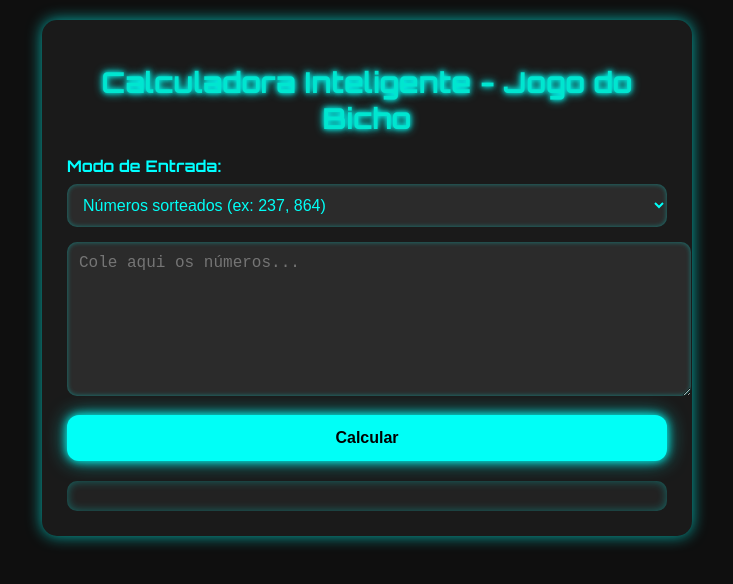
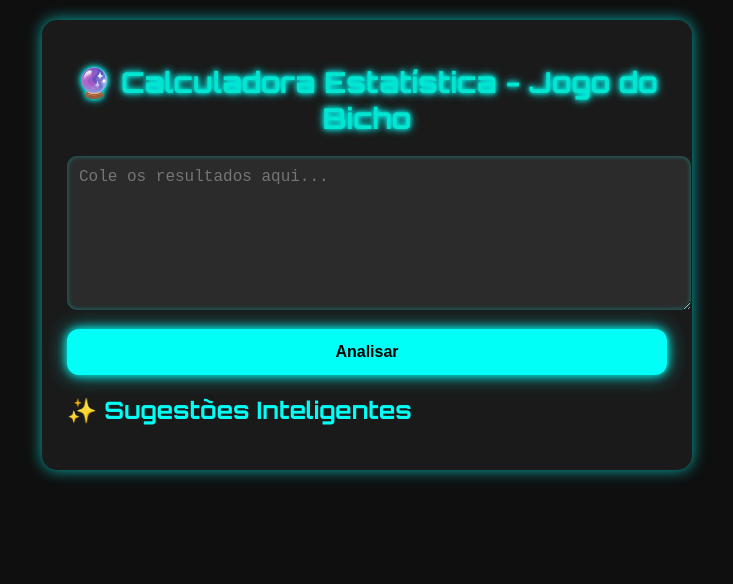
Before and after one commit to AugustoMilhomem/calculadora-estat-stica, a plain HTML site: page index.html in a window 1280 px wide. Shown: the whole page, without its empty margins (273-1006 px from the left). Drawn offline with Linux system fonts and the light colour scheme.

Commit message:
Update index.html

```diff
--- a/index.html
+++ b/index.html
@@ -2,24 +2,33 @@
 <html lang="pt-br">
 <head>
   <meta charset="UTF-8">
-  <meta name="viewport" content="width=device-width, initial-scale=1">
-  <title>Calculadora do Jogo do Bicho</title>
+  <meta name="viewport" content="width=device-width, initial-scale=1.0">
+  <title>Calculadora Jogo do Bicho</title>
   <link rel="stylesheet" href="style.css">
 </head>
 <body>
   <div class="container">
-    <h1>Calculadora Inteligente - Jogo do Bicho</h1>
+    <h1>🔮 Calculadora Estatística - Jogo do Bicho</h1>
 
-    <label for="modoEntrada">Modo de Entrada:</label>
-    <select id="modoEntrada">
-      <option value="numeros">Números sorteados (ex: 237, 864)</option>
-      <option value="grupos">Números dos bichos (1 a 25)</option>
-    </select>
+    <textarea id="inputResultados" placeholder="Cole os resultados aqui..."></textarea>
+    <button onclick="analisarResultados()">Analisar</button>
 
-    <textarea id="historico" placeholder="Cole aqui os números..."></textarea>
-    <button onclick="calcular()">Calcular</button>
-    <div id="resultado"></div>
+    <div class="resultados">
+      <div id="frequentes"></div>
+      <div id="ausentes"></div>
+      <div id="sugestoes"></div>
+    </div>
+
+    <div class="sugestoes-inteligentes">
+      <h2>✨ Sugestões Inteligentes</h2>
+      <div id="sugestoesGrupos"></div>
+      <div id="sugestoesDezenas"></div>
+      <div id="sugestoesCentenas"></div>
+      <div id="sugestoesMilhares"></div>
+      <div id="sugestoesTerno"></div>
+    </div>
   </div>
+
   <script src="script.js"></script>
 </body>
 </html>
```
